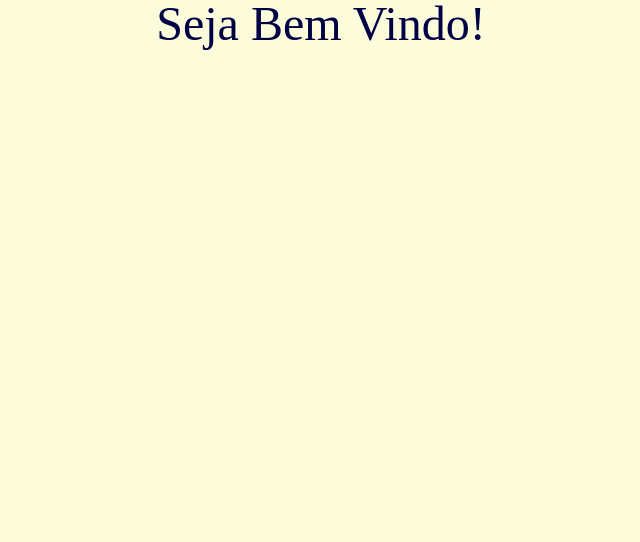
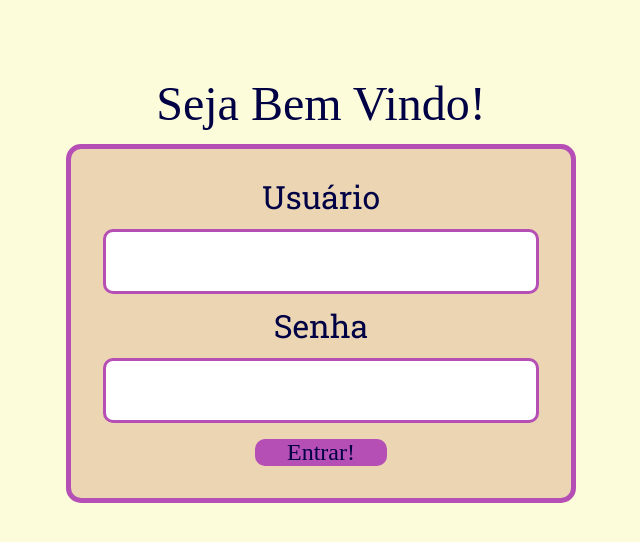
Before and after one commit to Pololokka/forum-rpg, a React (Vite) app: page / in a window 1280 px wide. Shown: the top 542 px of the page, without its empty margins (319-959 px from the left). Built offline with nearby package versions, Linux system fonts and the light colour scheme; a web font is replaced by a local one.

Commit message:
:construction: feat: fazendo login

```diff
--- a/src/App.css
+++ b/src/App.css
@@ -31,6 +31,7 @@
 
   /*Border Radius*/
   --card-border-radius: 15px;
+  --input-border-radius: 10px;
 }
 
 /*CSS Global*/
@@ -94,3 +95,28 @@ html {
 }
 
 /*Cards*/
+
+/*Input*/
+
+.input-field {
+  border-radius: var(--input-border-radius);
+  border: var(--inner-cards) solid var(--border-color);
+  padding: 0.5rem;
+}
+
+.input-button-positive {
+  border-radius: var(--input-border-radius);
+  background-color: var(--button-color);
+  padding: 0 2rem;
+  transition: 200ms;
+}
+
+.input-button-positive:hover {
+  transform: scale(1.2);
+}
+
+.input-button-positive:active {
+  transform: scale(0.8);
+}
+
+/*Input*/
--- a/src/Pages/Login/Index.tsx
+++ b/src/Pages/Login/Index.tsx
@@ -1,4 +1,31 @@
+import './Styles.css';
+
+import { useState } from 'react';
+
+const defaultLogin: { userName: string; password: string } = {
+  userName: '',
+  password: '',
+};
+
 const Login = () => {
+  const [login, setLogin] = useState(defaultLogin);
+
+  const handleLogin = (event: unknown) => {
+    event.preventDefault();
+    console.log(login);
+  };
+
+  const handleChangeInput = (
+    event: unknown,
+    state: typeof login,
+    setState: typeof setLogin,
+  ) => {
+    const name: string = event.target.name;
+    const value: string = event.target.value;
+
+    setState({ ...state, [name]: value });
+  };
+
   return (
     <>
       <header>
@@ -6,7 +33,42 @@ const Login = () => {
       </header>
 
       <main>
-        <section></section>
+        <section>
+          <form
+            className="outer-card form-card"
+            onSubmit={(event) => handleLogin(event)}
+          >
+            <label htmlFor="userName" className="font-text font-med">
+              Usuário
+            </label>
+            <input
+              type="text"
+              name="userName"
+              id="userName"
+              className="font-text font-med input-field"
+              value={login.userName || ''}
+              onChange={(event) => handleChangeInput(event, login, setLogin)}
+            />
+
+            <label htmlFor="password" className="font-text font-med">
+              Senha
+            </label>
+            <input
+              type="password"
+              name="password"
+              id="password"
+              className="font-text font-med input-field"
+              value={login.password || ''}
+              onChange={(event) => handleChangeInput(event, login, setLogin)}
+            />
+
+            <input
+              type="submit"
+              value="Entrar!"
+              className="font-title font-small input-button-positive"
+            />
+          </form>
+        </section>
       </main>
     </>
   );
--- /dev/null
+++ b/src/Pages/Login/Styles.css
@@ -0,0 +1,16 @@
+html {
+  padding: 5em 0;
+  display: flex;
+  flex-direction: column;
+  justify-content: center;
+  align-items: center;
+}
+
+.form-card {
+  display: flex;
+  flex-direction: column;
+  justify-content: center;
+  align-items: center;
+  gap: 1em;
+  padding: 2em 2em;
+}
```
